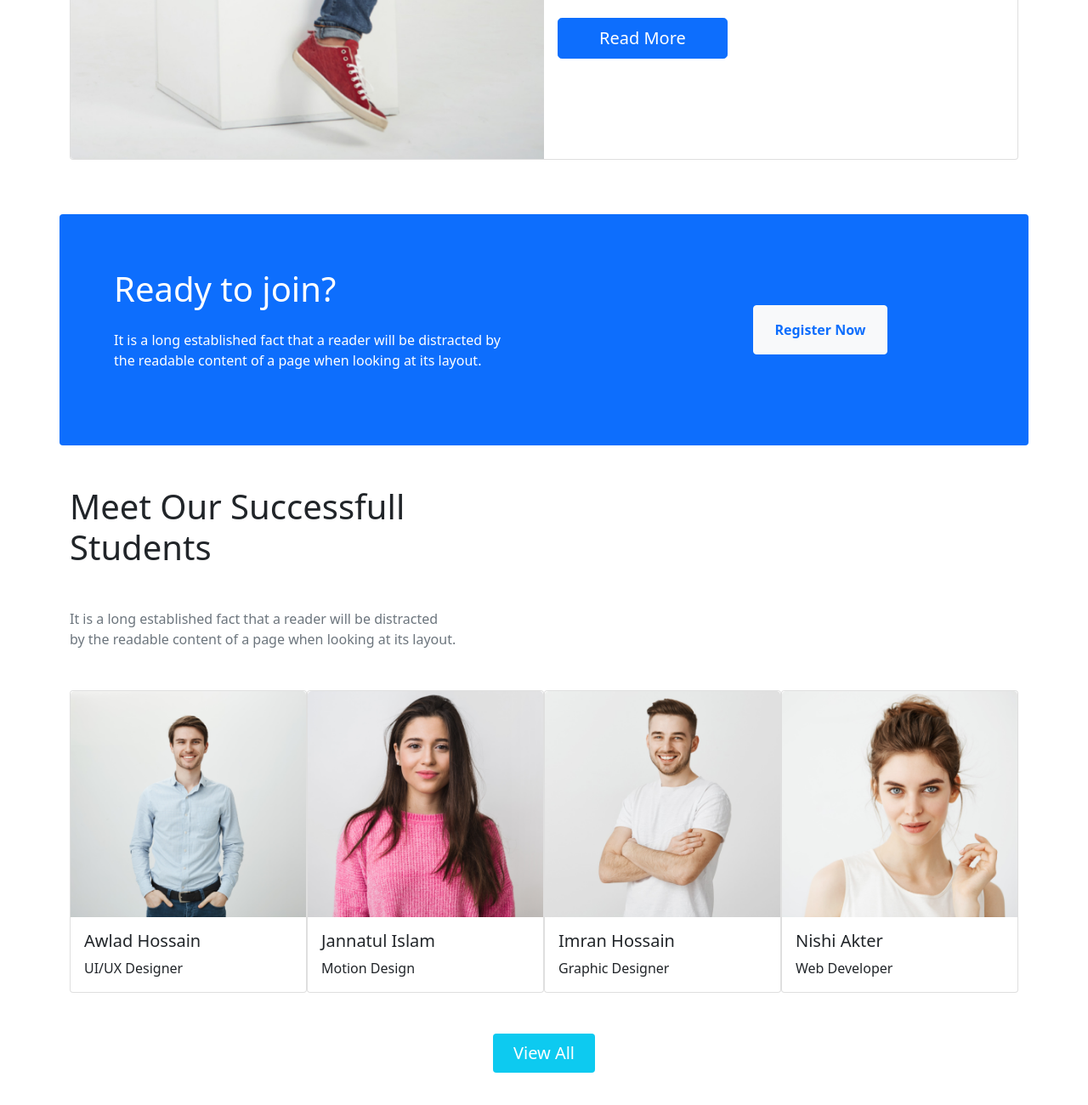
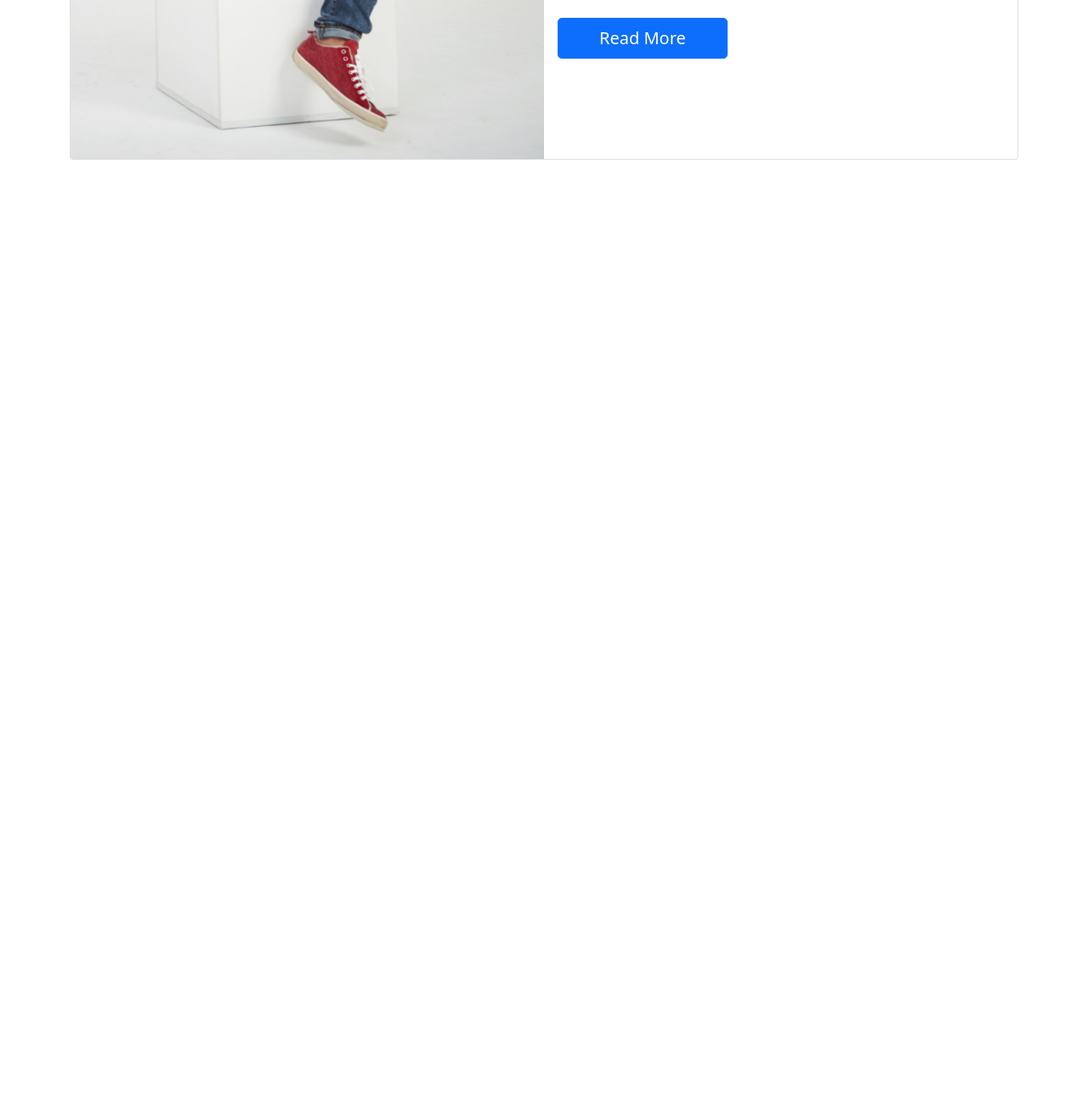
Before and after one commit to AsifAhmedSahil/edtech_website, a plain HTML site: page index.html in a window 1280 px wide. Shown: the part 2324-3624 px from the top of the page at 85% size. After the commit the page ends 2576 px from the top, so only its background shows below. Drawn offline with nearby package versions, Linux system fonts and the light colour scheme.

Commit message:
review section

```diff
--- a/index.html
+++ b/index.html
@@ -236,6 +236,7 @@
 
                     </section>
 
+
                     <!-- --------------------course count and reviews section---------------- -->
 
                     <section class="container my-5 d-flex justify-content-center ">
@@ -277,70 +278,6 @@
                   </section>
 
 
-                  <!-- -------------------------Bonus Section--------------------- -->
 
-                  <section class="container bg-primary d-flex my-5  p-3 rounded">
-                    <div class="text-white col-lg-6 p-5">
-                        <h2 class="fs-1">Ready to join?</h2>
-                        <p class="my-4">It is a long established fact that a reader will be distracted by the readable content of a page when
-                            looking at its layout.</p>
-                    </div>
-                    <div class=" col-lg-6 d-flex justify-content-center mx-5 align-items-center">
-                        <button type="button" class="btn btn-light text-primary fw-bold px-4 py-3">Register Now</button>
-                    </div>
-                </section>
-
-                <!-- --------------------------successful student-------------------------- -->
-
-                <section class="container my-5">
-                    <h1 class="my-5">Meet Our Successfull
-                      <br> Students</h1>
-                      <p class="text-muted my-5">It is a long established fact that a reader will be distracted <br> by the
-                        readable content of a page when looking at its layout.</p>
-
-                        <div class="d-flex justify-content-between">
-
-                          <div class="card" style="width: 18rem;">
-                            <img src="images/student/student-1.png" class="card-img-top" alt="...">
-                            <div class="card-body">
-                              <h5 class="card-title">Awlad Hossain</h5>
-                              <p class="card-text">UI/UX Designer</p>
-                            </div>
-                          </div>
-
-                          <div class="card" style="width: 18rem;">
-                            <img src="images/student/student-2.png" class="card-img-top" alt="...">
-                            <div class="card-body">
-                              <h5 class="card-title">Jannatul Islam</h5>
-                              <p class="card-text">Motion Design</p>
-                            </div>
-                          </div>
-
-                          <div class="card" style="width: 18rem;">
-                            <img src="images/student/student-3.png" class="card-img-top" alt="...">
-                            <div class="card-body">
-                              <h5 class="card-title">Imran Hossain</h5>
-                              <p class="card-text">Graphic Designer</p>
-                            </div>
-                          </div>
-
-                          <div class="card" style="width: 18rem;">
-                            <img src="images/student/student-4.png" class="card-img-top" alt="...">
-                            <div class="card-body">
-                              <h5 class="card-title">Nishi Akter</h5>
-                              <p class="card-text">Web Developer</p>
-                            </div>
-                          </div>
-                        </div>
-
-                        <button class="bg-info text-white mx-auto mt-5 d-flex justify-content-center align-items-center px-4 py-2 border-0 rounded fs-5">View All</button>
-
-                </section>
-                <section class="container">
-
-                </section>
-                <section class="container">
-
-                </section>
   </body>
 </html>
```
